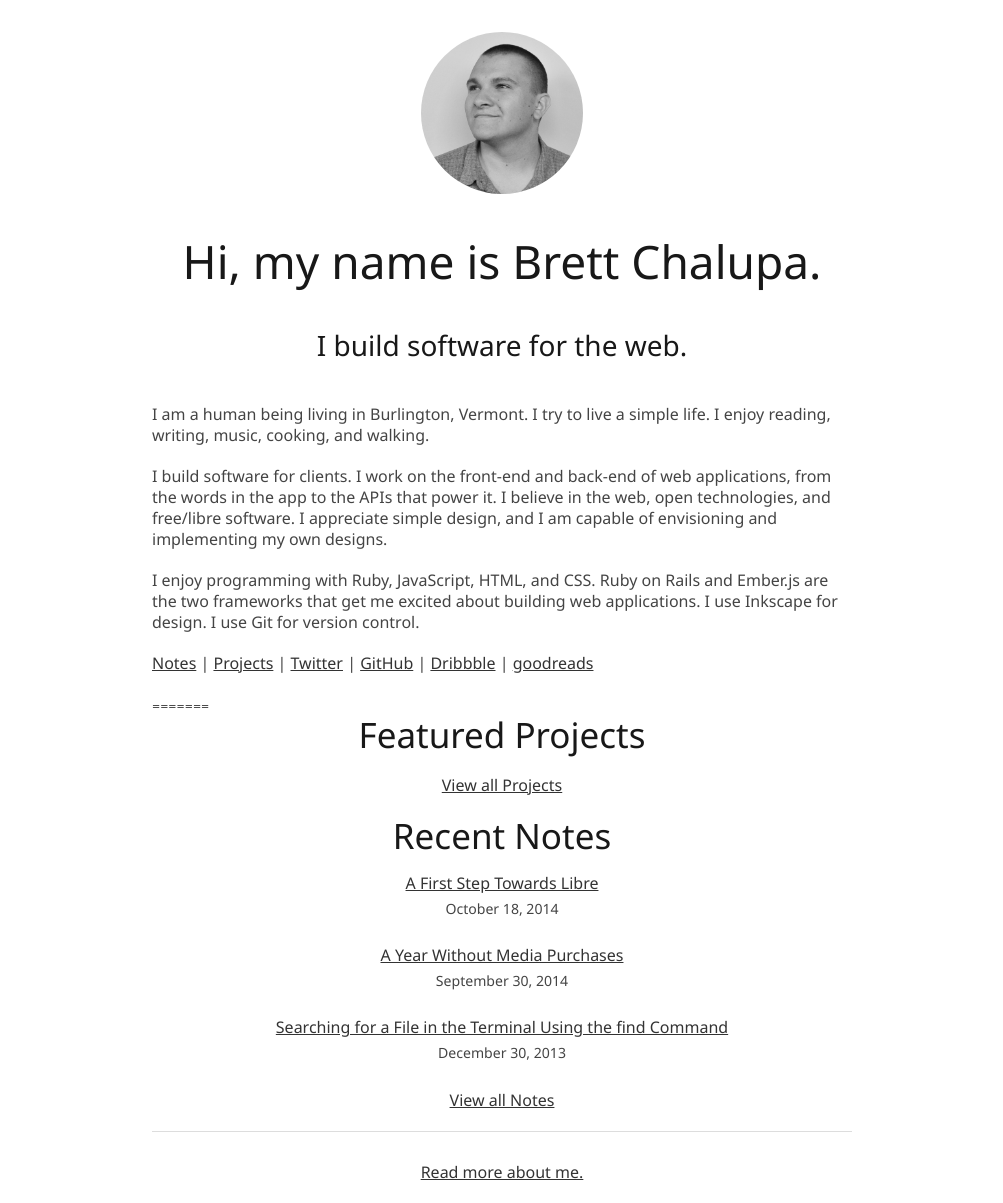
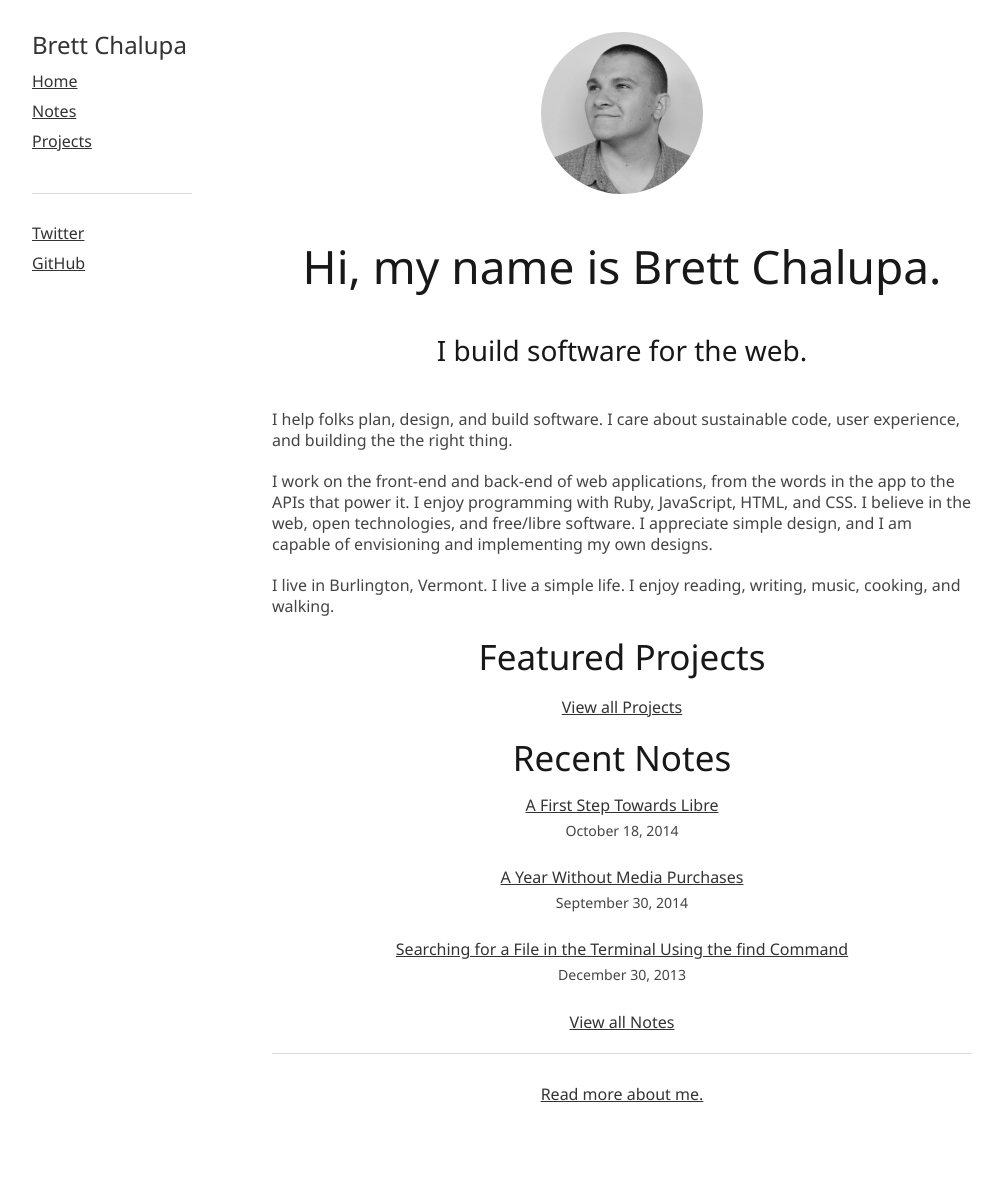
Before and after one commit to brettchalupa/brettchalupa.github.io, a Jekyll site: the page built from index.html, in a window 1280 px wide. Shown: the whole page, without its empty margins (138-1141 px from the left). Built offline with Jekyll 4.4.1, drawn with Linux system fonts in a browser that asks for light colours; Markdown is read by kramdown in place of the engine named in the settings; after the commit the page ends 1125 px from its top, so only the background shows below that.

Commit message:
Rework the index page
Use the default layout in order to keep a consistent nav. Update the content to
be a little more focused on the professional side of things.

```diff
--- a/index.html
+++ b/index.html
@@ -13,21 +13,18 @@ title: Brett Chalupa
   </div>
 
   <div class="who">
-    <p>I am a human being living in Burlington, Vermont. I try to live a simple life.
-    I enjoy reading, writing, music, cooking, and walking.</p>
+    <p>I help folks plan, design, and build software. I care about sustainable
+    code, user experience, and building the the right thing.</p>
 
-    <p>I build software for clients. I work on the front-end and back-end of
-    web applications, from the words in the app to the APIs that power it. I
-    believe in the web, open technologies, and free/libre software. I appreciate
-    simple design, and I am capable of envisioning and implementing my own
-    designs.</p>
+    <p>I work on the front-end and back-end of web applications, from the words in
+    the app to the APIs that power it. I enjoy programming with Ruby,
+    JavaScript, HTML, and CSS. I believe in the web, open technologies,
+    and free/libre software. I appreciate simple design, and I am capable of
+    envisioning and implementing my own designs.</p>
 
-    <p>I enjoy programming with Ruby, JavaScript, HTML, and CSS. Ruby on Rails and
-    Ember.js are the two frameworks that get me excited about building web
-    applications. I use Inkscape for design. I use Git for version control.</p>
+    <p>I live in Burlington, Vermont. I live a simple life. I enjoy reading,
+    writing, music, cooking, and walking.</p>
 
-    <p><a href="/notes/">Notes</a> | <a href="/projects/">Projects</a> | <a href="https://twitter.com/brettchalupa">Twitter</a> | <a href="https://github.com/brettchalupa">GitHub</a> | <a href="https://dribbble.com/brettchalupa">Dribbble</a> | <a href="http://www.goodreads.com/user/show/25307704-brett-chalupa">goodreads</a></p>
-=======
     <div class='index-list'>
       <h2>Featured Projects</h2>
 
```
Also changed, not shown: other parts of index.html (+1 -1 lines).
